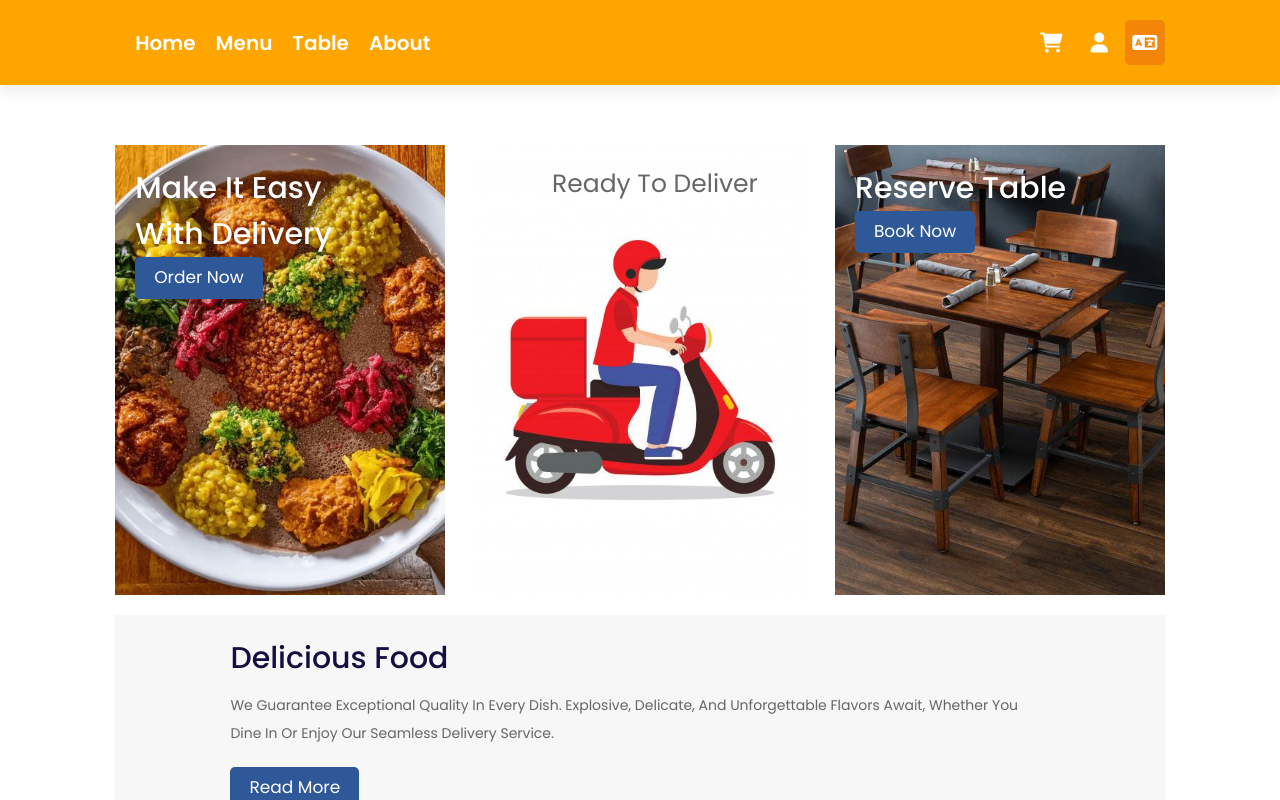
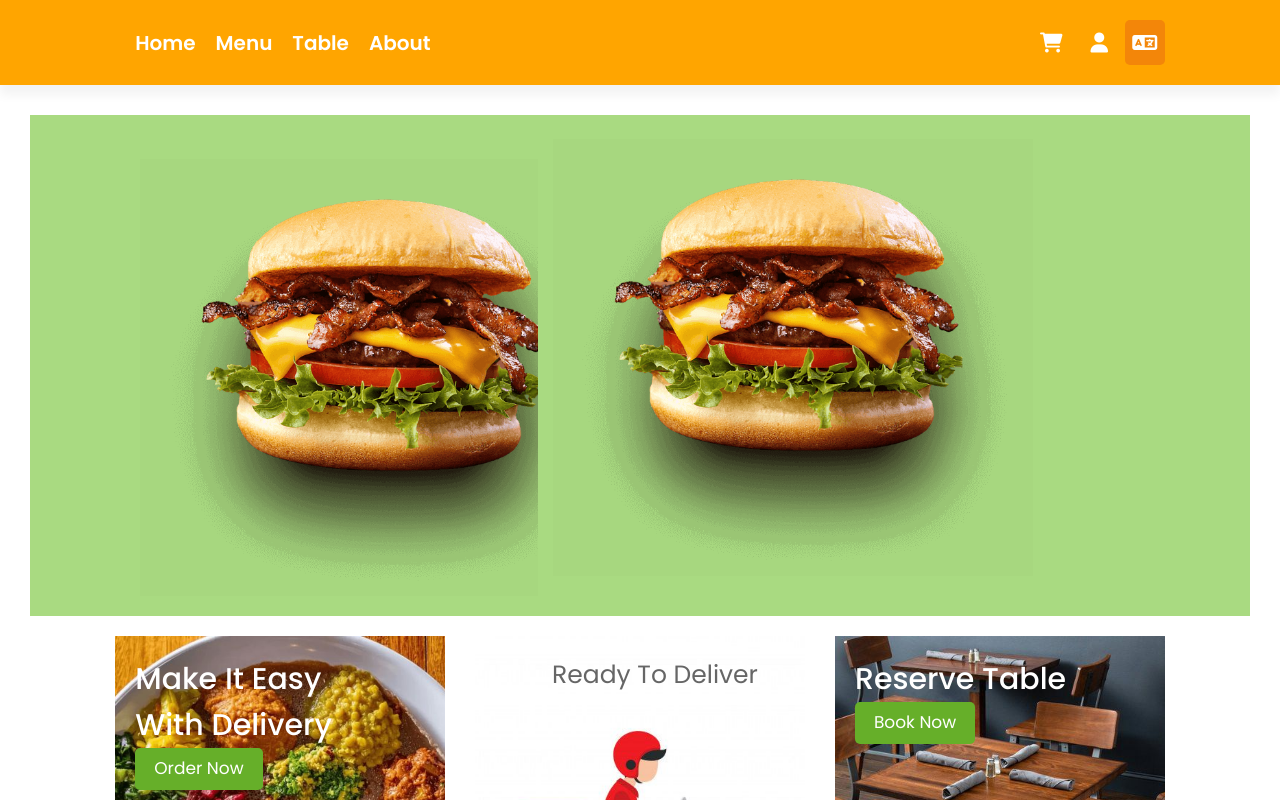
Before and after one commit to Ashed2127/FT, a Vue app in the folder frontend/: page / in a window 1280 px wide. Shown: the top 800 px of the page. Built offline with nearby package versions, Linux system fonts and the light colour scheme; no server answers.

Commit message:
ui modification

```diff
--- a/frontend/src/admin/Dashboard.vue
+++ b/frontend/src/admin/Dashboard.vue
@@ -16,9 +16,10 @@
         <button class="btn" @click="handleLogout()">Logout</button>
       </div>
     </div>
-    <div class="table-responsive col-lg-12">
+    <div class="table-responsive col-lg-12 col-md-9">
+
       <!-- PROJECT TABLE -->
-      <table class="table colored-header datatable project-list">
+      <table class="table colored-header datatable project-list  col-md-12">
         <thead>
           <tr>
             <th>Bill Id</th>
--- a/frontend/src/pages/Home.vue
+++ b/frontend/src/pages/Home.vue
@@ -1,14 +1,11 @@
 <template>
     <div>
-        <div class="home-main">
-            <!-- <img src="../assets/images/burger.png" alt="">
-            <h1>ds Lorem ipsum, dolor sit amet consectetur adipisicing elit. Possimus ullam quia minus hic recusandae sint dolor eum! Ex, sit fugiat! Est molestias beatae illum harum laudantium nihil quod tenetur cum?</h1> -->
-            <!-- <div class="content">
-
-                <router-link @click="scrollToTop()" to="/menu" class="btn">order now</router-link>
-            </div> -->
+        <div class="banner-container mx-5 mt-5 row">
+        <div class="home-main left-banner col-5">
+            <img src="../assets/images/burger.png" style="width: 60vh;" alt="">
 
         </div>
+        <div class="right-banner col-5"><img src="../assets/images/burger.png" style="width: 60vh;" alt=""></div></div>
 
 
         <div class="home-banner">
@@ -18,7 +15,7 @@
                     <div class="content">
                         <h3>{{ langObj[this.newLangStatus].words[0] }}</h3>
                         <h3>{{ langObj[this.newLangStatus].words[1] }}</h3>
-                        <router-link @click="scrollToTop()" to="/menu" class="btn">{{ langObj[this.newLangStatus].words[2] }}</router-link>
+                        <router-link @click="scrollToTop()" to="/menu" class="btn g g-h">{{ langObj[this.newLangStatus].words[2] }}</router-link>
                     </div>
                 </div>
 
@@ -34,7 +31,7 @@
                     <img src="../assets/images/tables.jpg" alt="">
                     <div class="content">
                         <h3>{{ langObj[this.newLangStatus].words[4] }}</h3>
-                        <router-link @click="scrollToTop()" to="/table" class="btn">{{ langObj[this.newLangStatus].words[5] }}</router-link>
+                        <router-link @click="scrollToTop()" to="/table" class="btn g g-h">{{ langObj[this.newLangStatus].words[5] }}</router-link>
                     </div>
                 </div>
 
@@ -42,12 +39,12 @@
 
         </div>
 
-        <div class="home-about">
+        <div class="home-about g-l">
 
-            <div class="content">
+            <div class="content ">
                 <h3 class="title">{{ langObj[this.newLangStatus].words[6] }}</h3>
                 <p>{{ langObj[this.newLangStatus].words[7] }}</p>
-                <router-link @click="scrollToTop()" to="/about" class="btn">{{ langObj[this.newLangStatus].words[8] }}</router-link>
+                <router-link @click="scrollToTop()" to="/about" class="btn g g-h">{{ langObj[this.newLangStatus].words[8] }}</router-link>
 
 
             </div>
@@ -129,7 +126,7 @@ export default {
     flex: 1 1 41rem;
 }
 .home-about{
-    width: 82%;
+    width: 95%;
     margin: auto;
     margin-bottom: 2%;
 }
@@ -381,4 +378,32 @@ export default {
         font-size: 1.5rem;
     }
 }
+
+.g{
+  background-color: #66af29;
+}
+.g-h:hover{
+  background-color: #7bbe44;
+}
+.g-l{
+  background-color: #e0f1d1;
+}
+
+.left-banner{
+
+    background-color: #a9da81;
+    margin-top: 2%;
+
+}
+.right-banner{
+
+    background-color: #a9da81;
+    margin-top: 2%;
+}
+
+.banner-container{
+    background-color: #a9da81;
+
+}
+
 </style>
--- a/frontend/src/pages/Menu.vue
+++ b/frontend/src/pages/Menu.vue
@@ -5,15 +5,15 @@
         </div>
 
         <div class="row">
-            <div class="col-sm-12 col-xl-12 col-lg-12 col-md-12 filter-box ">
+            <div class="col-sm-12 col-xl-11 col-lg-11 col-md-12 filter-box mx-5 border-color  box-shadow">
                 <div class="row search-box ">
-                    <input type="text" class="search-input col-sm-12 col-md-12 col-lg-12" v-model="foodObj.name" :placeholder=" langObj[this.newLangStatus].words[0]" />
+                    <input type="text" class="search-input col-sm-12 col-md-12 col-lg-11" v-model="foodObj.name" :placeholder=" langObj[this.newLangStatus].words[0]" />
                 </div>
 
 
             </div>
 
-            <div class="col-sm-12 col-md-12 col-lg-12">
+            <div class="col-sm-12 col-md-11 col-lg-11 mx-5">
                 <div class="row">
                     <div class="menu-tabs">
 
@@ -32,9 +32,9 @@
                     </div>
                 </div>
 
-                <div class="row box-container">
+                <div class="row box-container ">
                     <div v-for="(f, index) in currentPageItems" :key="index">
-                        <div class="box">
+                        <div class="box border-shadow b-r">
                             <div class="image">
                                 <img :src="require(`../assets/images/${f.food_src}`)" alt="" />
                             </div>
@@ -49,7 +49,7 @@
                                     <span v-if="parseFloat(f.food_discount) != 0.00">{{ parseFloat(f.food_price)
                                     }}birr</span>
                                 </div>
-                                <button class="btn" @click="addItem(index)">{{langObj[this.newLangStatus].words[8]}}</button>
+                                <button class="btn g g-h" @click="addItem(index)">{{langObj[this.newLangStatus].words[8]}}</button>
                             </div>
                         </div>
                     </div>
@@ -64,12 +64,12 @@
                 </div>
                 <div v-if="calculatePages > 1" class="action-row">
 
-                    <button v-if="pageNum != 0" @click="previous()" class="action-btn"> {{ "<" }} </button>
+                    <button v-if="pageNum != 0" @click="previous()" class="action-btn"> {{ "Previous" }} </button>
                             <div v-for="(p, i) in calculatePages" :key="i" class="d-inline">
                                 <span v-if="i == pageNum" class="highlight" @click="set(i)">{{ i + 1 }}</span>
                                 <span v-else @click="set(i)">{{ i + 1 }}</span>
                             </div>
-                            <button v-if="pageNum != calculatePages - 1" @click="next()" class="action-btn"> {{ ">" }}
+                            <button v-if="pageNum != calculatePages - 1" @click="next()" class="action-btn"> {{ "Next" }}
                             </button>
                 </div>
             </div>
@@ -260,17 +260,17 @@ export default {
         filterFoodBtn: function (e) {
             this.pageNum = 0;
             if (this.foodObj.category != e.target.value && this.previousCategoryClicked != "") {
-                this.previousCategoryClicked.target.style.background = "#7cc200";
+                this.previousCategoryClicked.target.style.background = "#66af29";
             }
             this.foodObj.category = e.target.value;
             this.previousCategoryClicked = e;
-            e.target.style.background = "#6ca404";
+            e.target.style.background = "#66af29";
         },
         filterStatusBtn: function (e) {
             this.pageNum = 0;
             if (this.foodObj.status.includes(e.target.value) == false) {
                 this.foodObj.status.push(e.target.value);
-                document.querySelector(`[for=${e.target.id}]`).style.background = "#7cc200";
+                document.querySelector(`[for=${e.target.id}]`).style.background = "#66af29";
                 document.querySelector(`[for=${e.target.id}]`).style.color = "white";
                 document.querySelector(`[for=${e.target.id}]`).querySelector(":scope > button").style.display = "block";
             }
@@ -279,7 +279,7 @@ export default {
             this.pageNum = 0;
             this.foodObj.price = "";
             this.foodObj.price += e.target.value;
-            document.querySelector(`[for=${e.target.id}]`).style.background = "#7cc200";
+            document.querySelector(`[for=${e.target.id}]`).style.background = "#66af29";
             document.querySelector(`[for=${e.target.id}]`).style.color = "white";
             document.querySelector(`[for=${e.target.id}]`).querySelector(":scope > button").style.display = "block";
             if (this.previousPriceClicked != "") {
@@ -293,7 +293,7 @@ export default {
             this.pageNum = 0;
             this.foodObj.type = "";
             this.foodObj.type += e.target.value;
-            document.querySelector(`[for=${e.target.id}]`).style.background = "#2f5899";
+            document.querySelector(`[for=${e.target.id}]`).style.background = "#66af29";
             document.querySelector(`[for=${e.target.id}]`).style.color = "white";
             document.querySelector(`[for=${e.target.id}]`).querySelector(":scope > button").style.display = "block";
             if (this.previousTypeClicked != "") {
@@ -390,7 +390,7 @@ input[type="button"] {
 }
 
 hr {
-    border-top: 3px solid #2f5899;
+    border-top: 3px solid #66af29;
     width: 100%;
 }
 
@@ -438,6 +438,7 @@ hr {
     justify-content: center;
     position: relative;
     display: flex;
+    background-color: aliceblue;
 }
 
 .search-input {
@@ -445,12 +446,13 @@ hr {
     width: 100%;
     height: 40px;
     font-size: 20px;
-    color: white;
-    background: #919292;
+    color: rgb(0, 0, 0);
+    background-color: rgb(240, 255, 248);
+
 }
 
 ::placeholder {
-    color: white;
+    color: rgb(0, 0, 0);
 }
 
 .menu-section {
@@ -462,7 +464,7 @@ hr {
     flex: 0 0 100%;
     max-width: 100%;
     text-align: center;
-    background-color: #2f5899;
+    background-color: #66af29;
 }
 
 .menu-section .menu-tabs .menu-tab-item {
@@ -564,10 +566,12 @@ hr {
 }
 
 .menu-section .action-row .action-btn {
-    background-color: #2f5899;
+    background-color: #66af29;
+    width: 16vh;
+    height: 6vh;
     padding: 3px;
-    border: 2px solid #2f5899;
-    border-radius: 30%;
+    border: 2px solid #66af29;
+    border-radius: 5%;
     color: white;
 }
 
@@ -680,4 +684,35 @@ hr {
         height: 28px;
     }
 }
+
+.border-color{
+    background-color: rgb(240, 255, 248);
+
+}
+.border-shadow{
+    box-shadow:
+    0px 0px 10px rgba(0, 0, 0, 0.2), /* Top left */
+    0px 4px 6px rgba(0, 0, 0, 0.1),   /* Bottom right */
+    0px 8px 25px rgba(0, 0, 0, 0.2);   /* Bottom right, larger blur */
+}
+
+.r{
+    background-color: rgba(235, 21, 21, 0.788);
+}
+.r-h{
+    background-color: rgba(241, 44, 44, 0.788)
+}
+.r-h:hover{
+    background-color: rgba(241, 44, 44, 0.788)
+}
+.g{
+  background-color: #66af29;
+}
+.g-h:hover{
+  background-color: #7bbe44;
+}
+
+.b-r{
+    border:1px #66af29 solid;
+}
 </style>
--- a/frontend/src/pages/Table.vue
+++ b/frontend/src/pages/Table.vue
@@ -69,7 +69,7 @@
                 </div>
             </div>
 
-            <input type="submit" :value="langObj[this.newLangStatus].words[12]" class="btn">
+            <input type="submit" :value="langObj[this.newLangStatus].words[12]" class="btn g g-h">
         </form>
 
     </section>
@@ -411,4 +411,10 @@ export default {
         grid-template-columns: repeat(auto-fit, minmax(30rem, 1fr));
     }
 }
+.g{
+  background-color: #66af29;
+}
+.g-h:hover{
+  background-color: #7bbe44;
+}
 </style>
```
